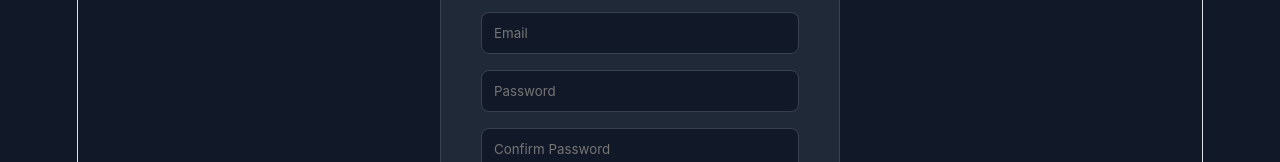
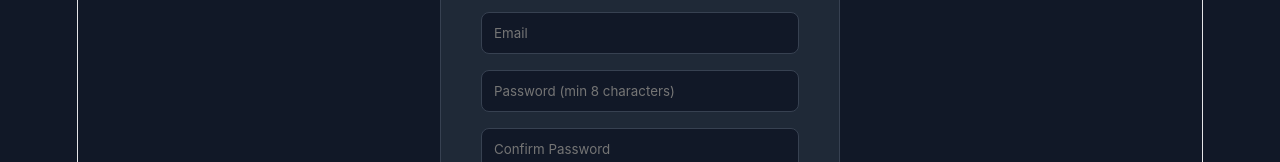
Before and after one commit to daniblaze1206/application_manager, a React app in the folder frontend/: page /sign-in in a window 1280 px wide. Shown: the part 233-395 px from the top of the page. Built offline with nearby package versions, Linux system fonts and the light colour scheme; the HTML template or start-up script is replaced by a standard one.

Commit message:
fix: add password hint in register page

```diff
--- a/frontend/src/pages/signIn.jsx
+++ b/frontend/src/pages/signIn.jsx
@@ -88,7 +88,7 @@ export default function SignIn() {
 
         <input
           type="password"
-          placeholder="Password"
+          placeholder="Password (min 8 characters)"
           value={password}
           onChange={(e) => setPassword(e.target.value)}
         />
```
